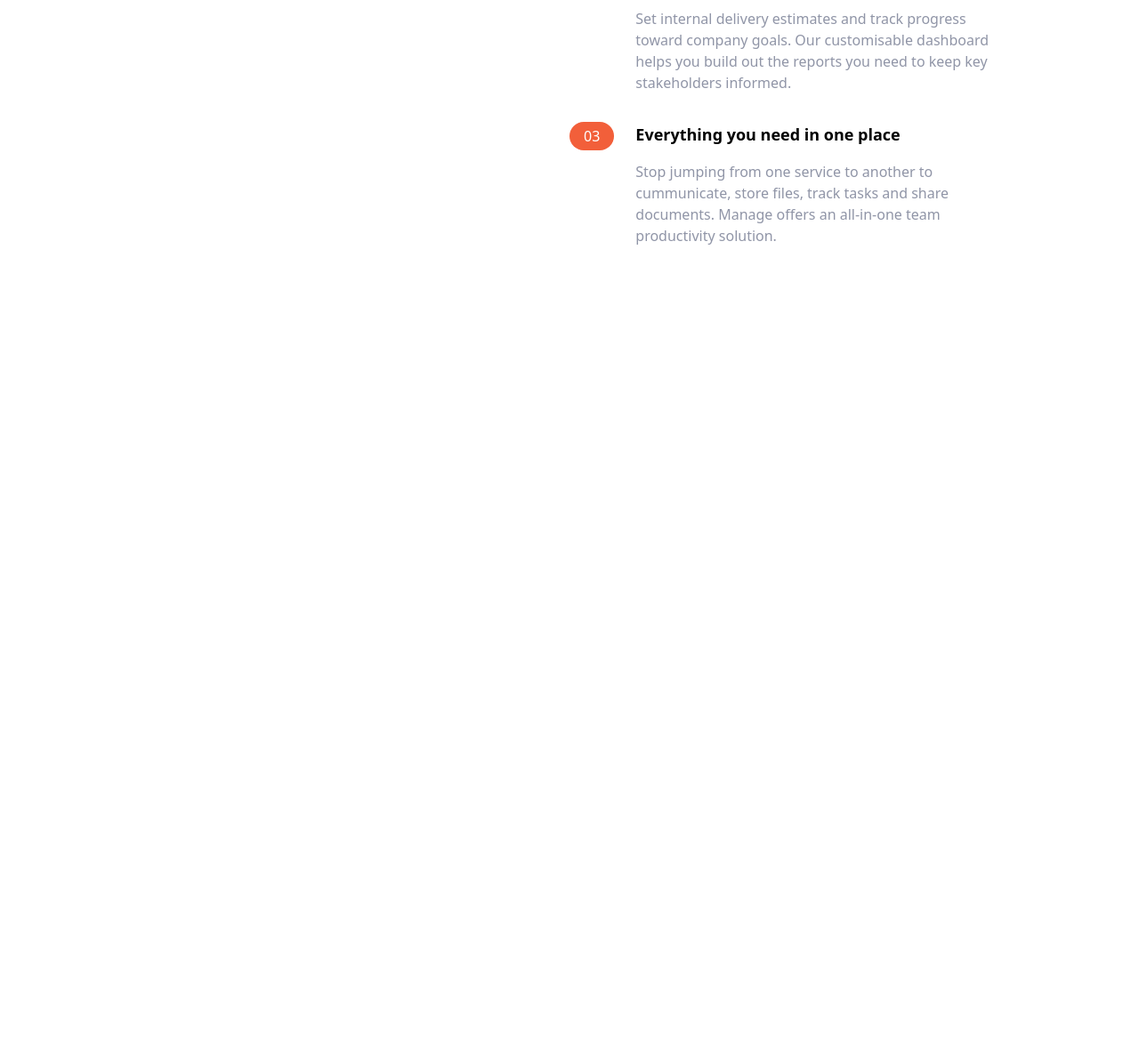
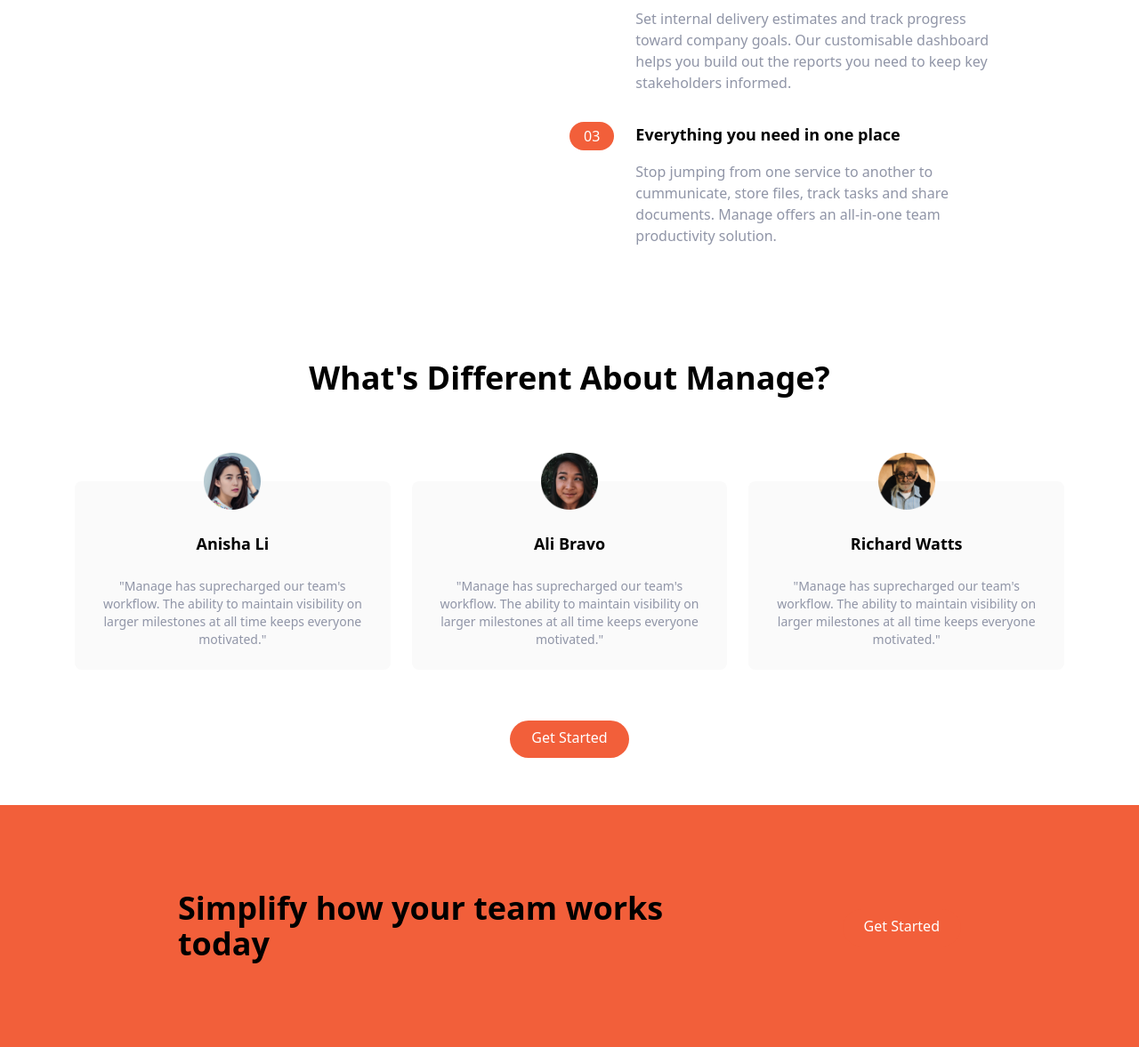
Before and after one commit to KamyabT/tailwind-manage-landing, a website: page index.html in a window 1280 px wide. Shown: the part 827-2004 px from the top of the page at 89% size. Before the commit the page ends 1104 px from the top, so only its background shows below. Drawn offline with Linux system fonts and the light colour scheme.

Commit message:
before footer

```diff
--- a/index.html
+++ b/index.html
@@ -131,12 +131,81 @@
                 Everything you need in one place
               </h3>
               <p class="text-darkGrayishBlue">
-                Stop jumping from one service to another to cummunicate, store files, track tasks and share documents. Manage offers an all-in-one team productivity solution.
+                Stop jumping from one service to another to cummunicate, store files,
+                track tasks and share documents. Manage offers an all-in-one team
+                productivity solution.
               </p>
             </div>
           </div>
         </div>
       </div>
     </section>
+
+    <section id="testimonials">
+      <div class="max-w-6xl px-5 mx-auto mt-32 text-center">
+        <h2 class="text-4xl font-bold text-center">What's Different About Manage?</h2>
+        <div class="flex flex-col mt-24 md:flex-row md:space-x-6">
+          <div
+            class="flex flex-col items-center p-6 space-y-6 rounded-lg bg-veryLightGray md:w-1/3"
+          >
+            <img src="/img/avatar-anisha.png" alt="" class="w-16 -mt-14" />
+            <h5 class="text-lg font-bold">Anisha Li</h5>
+            <p class="text-sm text-darkGrayishBlue">
+              "Manage has suprecharged our team's workflow. The ability to maintain
+              visibility on larger milestones at all time keeps everyone motivated."
+            </p>
+          </div>
+          <div
+            class="flex flex-col items-center p-6 space-y-6 rounded-lg bg-veryLightGray md:w-1/3"
+          >
+            <img src="/img/avatar-ali.png" alt="" class="w-16 -mt-14" />
+            <h5 class="text-lg font-bold">Ali Bravo</h5>
+            <p class="text-sm text-darkGrayishBlue">
+              "Manage has suprecharged our team's workflow. The ability to maintain
+              visibility on larger milestones at all time keeps everyone motivated."
+            </p>
+          </div>
+          <div
+            class="flex flex-col items-center p-6 space-y-6 rounded-lg bg-veryLightGray md:w-1/3"
+          >
+            <img src="/img/avatar-richard.png" alt="" class="w-16 -mt-14" />
+            <h5 class="text-lg font-bold">Richard Watts</h5>
+            <p class="text-sm text-darkGrayishBlue">
+              "Manage has suprecharged our team's workflow. The ability to maintain
+              visibility on larger milestones at all time keeps everyone motivated."
+            </p>
+          </div>
+        </div>
+        <div class="my-16">
+          <a
+            href="#"
+            class="p-3 px-6 pt-2 text-white bg-brightRed rounded-full baseline hover:bg-brightRedLight"
+            >Get Started</a
+          >
+        </div>
+      </div>
+    </section>
+
+    <section id="cta" class="bg-brightRed">
+
+      <div class="container flex flex-col items-center justify-between px-6 py-24 mx-auto space-y-12 md:px-12 md:flex-row md:space-y-0">
+        <h2 class="text-5xl font-bold leading-tight text-center text-wite md:text-4xl md:max-w-xl md:text-left">
+          Simplify how your team works today
+        </h2>
+        <div>
+                    <a
+            href="#"
+            class="p-3 px-6 pt-2 text-white bg-brightRed rounded-full baseline hover:bg-brightRedLight"
+            >Get Started</a
+          >
+        </div>
+      </div>
+
+    </section>
+
+
+
+
+
   </body>
 </html>
```
Also changed, not shown: css/main.css.
